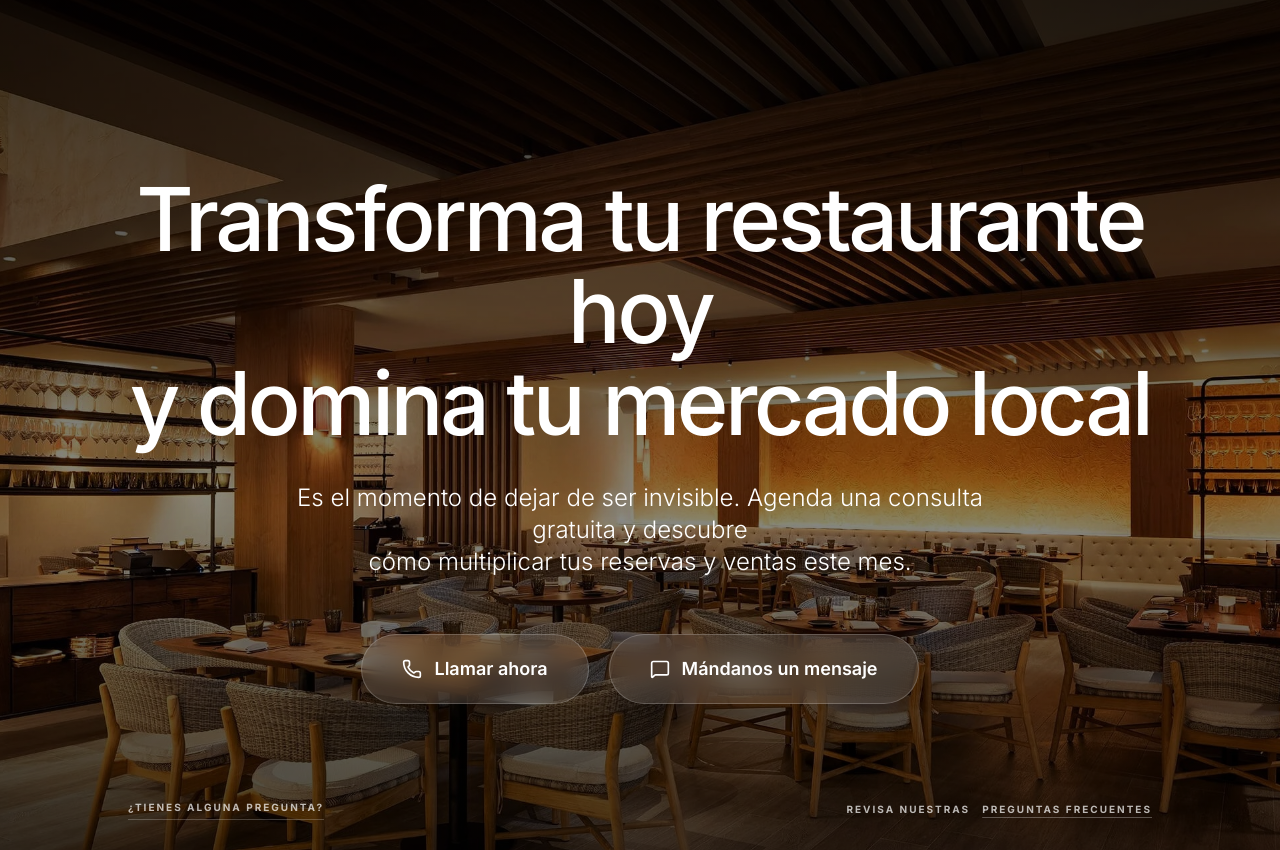
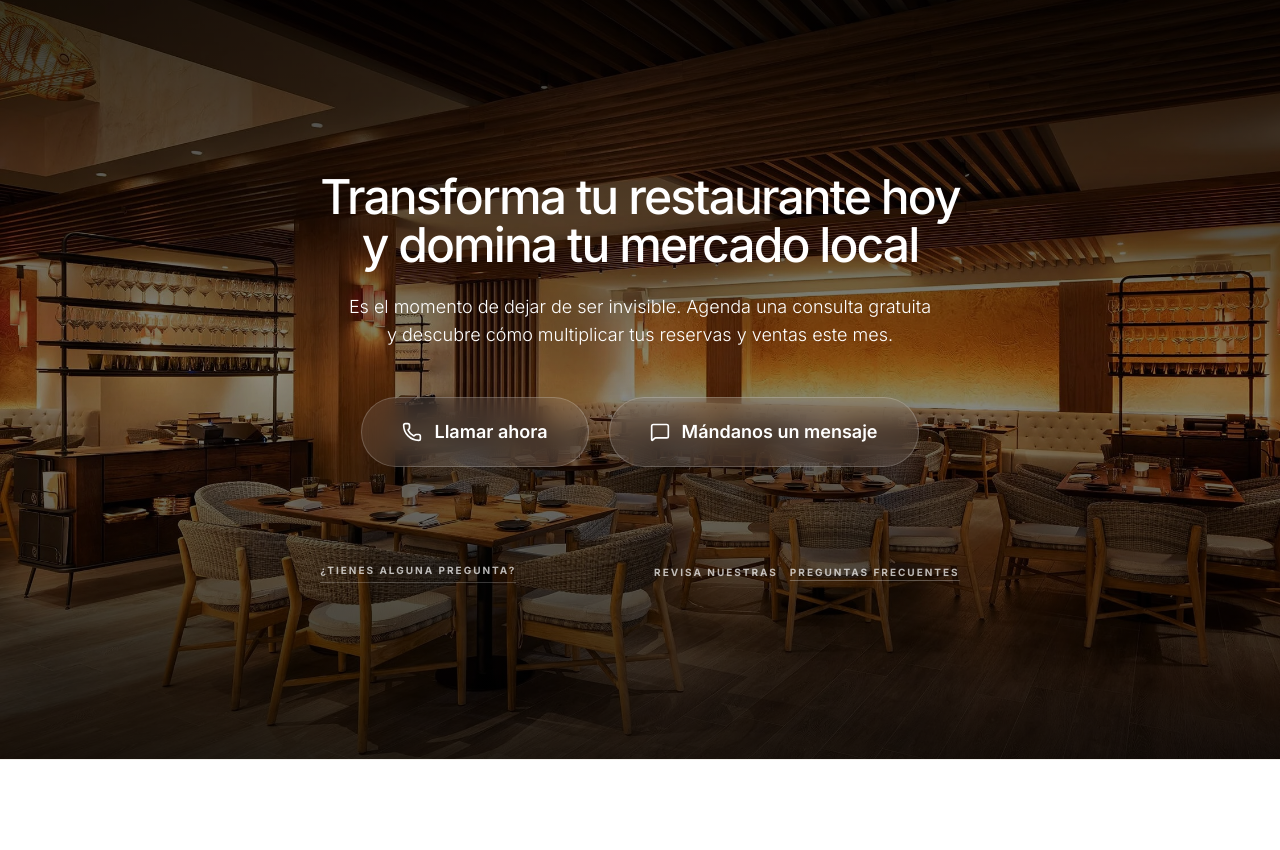
Before and after one commit to motionsmanagement/Motions, a React (Vite) app: page / in a window 1280 px wide. Shown: the part 4190-5040 px from the top of the page. Built offline with nearby package versions, Linux system fonts and the light colour scheme.

Commit message:
refactor: resize FinalCTA title and subtitle to 2 lines and adjust font sizes for better consistency

```diff
--- a/components/FinalCTA.tsx
+++ b/components/FinalCTA.tsx
@@ -15,15 +15,16 @@ const FinalCTA: React.FC = () => {
         <div className="absolute inset-0 bg-gradient-to-b from-black/60 via-transparent to-black/70"></div>
       </div>
 
-      <div className="relative z-10 max-w-5xl">
-        {/* Improved Conversion Headline */}
-        <h2 className="text-5xl md:text-[5.5rem] text-white mb-8 leading-[1.05] font-medium tracking-tight">
+      <div className="relative z-10 max-w-4xl">
+        {/* Smaller 2-line title */}
+        <h2 className="text-3xl md:text-5xl text-white mb-6 leading-[1.15] font-medium tracking-tight">
           Transforma tu restaurante hoy<br />
-          <span className="text-white">y domina tu mercado local</span>
+          y domina tu mercado local
         </h2>
 
-        <p className="text-white text-lg md:text-2xl mb-14 max-w-3xl mx-auto leading-relaxed font-light">
-          Es el momento de dejar de ser invisible. Agenda una consulta gratuita y descubre<br className="hidden md:block" /> cómo multiplicar tus reservas y ventas este mes.
+        <p className="text-white text-base md:text-lg mb-12 max-w-2xl mx-auto leading-relaxed font-light">
+          Es el momento de dejar de ser invisible. Agenda una consulta gratuita<br className="hidden md:block" />
+          y descubre cómo multiplicar tus reservas y ventas este mes.
         </p>
 
         {/* Glass Buttons Duo */}
```
